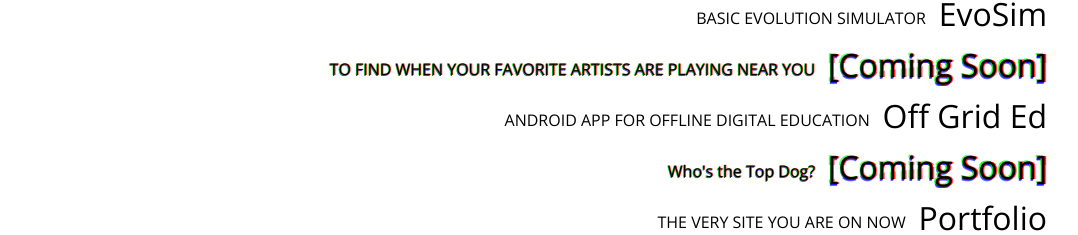
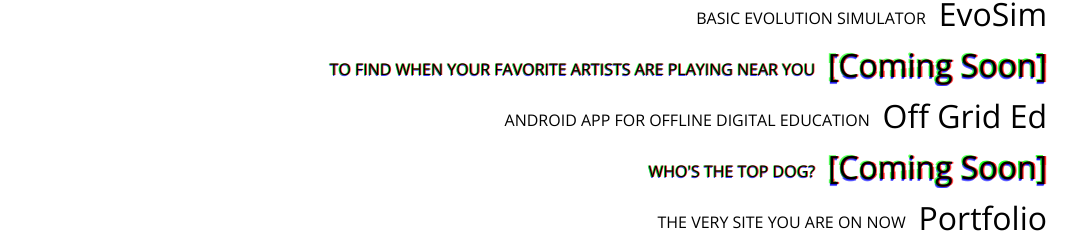
Before and after one commit to JacobStacy/PortfolioV1, a Next.js app: page / in a window 1280 px wide. Shown: the part 1867-2102 px from the top of the page, without its empty margins (105-1183 px from the left). Built offline with nearby package versions, Linux system fonts and the light colour scheme; a web font is replaced by a local one.

Commit message:
made project decription all caps

```diff
--- a/app/ui/Projects.tsx
+++ b/app/ui/Projects.tsx
@@ -51,7 +51,7 @@ const projects = [
         image: "",
         link: "",
         availiable: false,
-        sub_text: "Who's the Top Dog?"
+        sub_text: "WHO'S THE TOP DOG?"
     },
     {
         title: "Portfolio",
```
